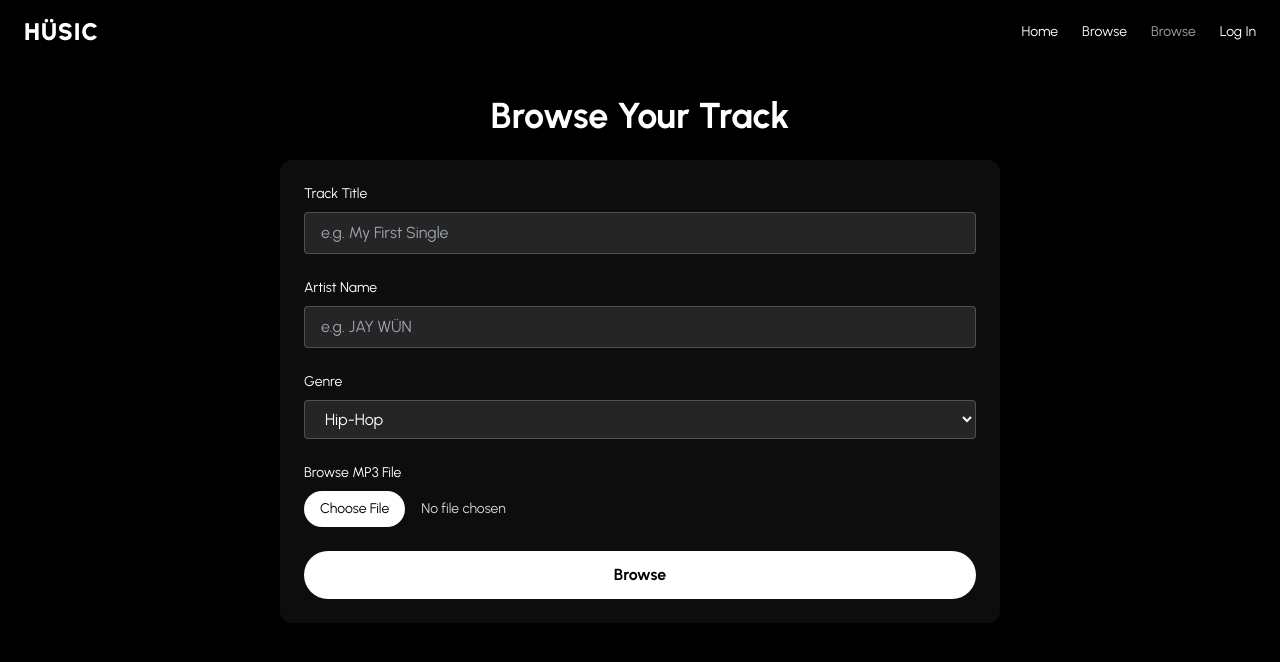
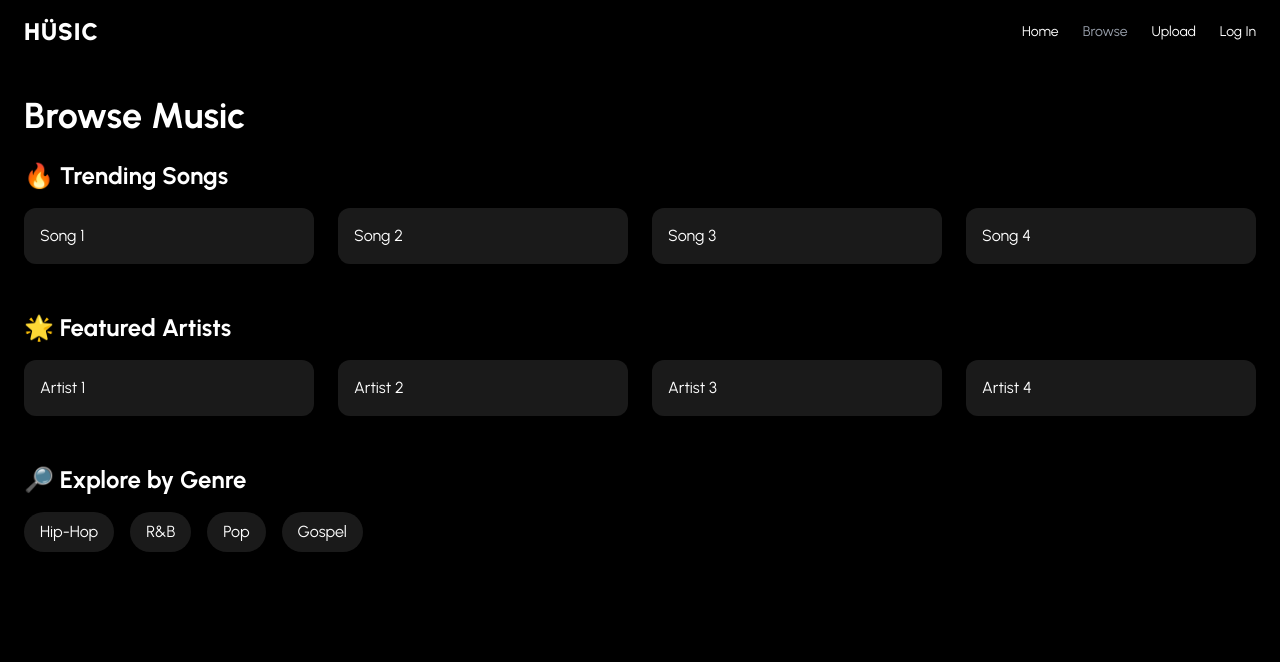
Before and after one commit to talkhausdevs/husic-landing, a plain HTML site: page browse.html in a window 1280 px wide. Drawn offline with nearby package versions, Linux system fonts and the light colour scheme; no server answers.

Commit message:
Add files via upload

```diff
--- a/browse.html
+++ b/browse.html
@@ -18,44 +18,53 @@
     <!-- Navbar -->
     <nav class="flex justify-between items-center px-6 py-4 fixed top-0 left-0 w-full bg-black bg-opacity-80 z-50">
       <div class="text-2xl font-black tracking-wide">HÜSIC</div>
-      <ul class="flex space-x-6 text-sm font-medium">
+      <ul class="flex space-x-6 text-sm font-medium" id="navLinks">
         <li><a href="index.html" class="hover:text-gray-400 transition">Home</a></li>
-        <li><a href="browse.html" class="hover:text-gray-400 transition">Browse</a></li>
-        <li><a href="upload.html" class="text-gray-400">Browse</a></li>
-        <li><a href="login.html" class="hover:text-gray-400 transition">Log In</a></li>
+        <li><a href="browse.html" class="text-gray-400">Browse</a></li>
+        <li><a href="upload.html" class="hover:text-gray-400 transition">Upload</a></li>
+        <li><a href="login.html" id="authLink" class="hover:text-gray-400 transition">Log In</a></li>
       </ul>
     </nav>
 
     <!-- Browse Page Content -->
-    <main class="pt-24 px-6 max-w-3xl mx-auto">
-      <h1 class="text-4xl font-bold mb-6 text-center">Browse Your Track</h1>
-      <form class="space-y-6 bg-white/5 p-6 rounded-xl">
-        <div>
-          <label class="block text-sm mb-2">Track Title</label>
-          <input type="text" class="w-full px-4 py-2 rounded bg-white/10 text-white border border-white/20 focus:outline-none focus:ring-2 focus:ring-white" placeholder="e.g. My First Single" />
+    <main class="pt-24 px-6">
+      <h1 class="text-4xl font-bold mb-6">Browse Music</h1>
+
+      <!-- Trending Section -->
+      <section class="mb-12">
+        <h2 class="text-2xl font-semibold mb-4">🔥 Trending Songs</h2>
+        <div class="grid grid-cols-2 md:grid-cols-4 gap-6">
+          <div class="bg-white/10 p-4 rounded-xl hover:bg-white/20 transition">Song 1</div>
+          <div class="bg-white/10 p-4 rounded-xl hover:bg-white/20 transition">Song 2</div>
+          <div class="bg-white/10 p-4 rounded-xl hover:bg-white/20 transition">Song 3</div>
+          <div class="bg-white/10 p-4 rounded-xl hover:bg-white/20 transition">Song 4</div>
         </div>
-        <div>
-          <label class="block text-sm mb-2">Artist Name</label>
-          <input type="text" class="w-full px-4 py-2 rounded bg-white/10 text-white border border-white/20 focus:outline-none focus:ring-2 focus:ring-white" placeholder="e.g. JAY WÜN" />
+      </section>
+
+      <!-- Featured Artists Section -->
+      <section class="mb-12">
+        <h2 class="text-2xl font-semibold mb-4">🌟 Featured Artists</h2>
+        <div class="grid grid-cols-2 md:grid-cols-4 gap-6">
+          <div class="bg-white/10 p-4 rounded-xl hover:bg-white/20 transition">Artist 1</div>
+          <div class="bg-white/10 p-4 rounded-xl hover:bg-white/20 transition">Artist 2</div>
+          <div class="bg-white/10 p-4 rounded-xl hover:bg-white/20 transition">Artist 3</div>
+          <div class="bg-white/10 p-4 rounded-xl hover:bg-white/20 transition">Artist 4</div>
         </div>
-        <div>
-          <label class="block text-sm mb-2">Genre</label>
-          <select class="w-full px-4 py-2 rounded bg-white/10 text-white border border-white/20 focus:outline-none focus:ring-2 focus:ring-white">
-            <option>Hip-Hop</option>
-            <option>R&B</option>
-            <option>Pop</option>
-            <option>Gospel</option>
-            <option>Other</option>
-          </select>
+      </section>
+
+      <!-- Genres Section -->
+      <section class="mb-20">
+        <h2 class="text-2xl font-semibold mb-4">🔎 Explore by Genre</h2>
+        <div class="flex flex-wrap gap-4">
+          <span class="bg-white/10 px-4 py-2 rounded-full hover:bg-white/20 transition cursor-pointer">Hip-Hop</span>
+          <span class="bg-white/10 px-4 py-2 rounded-full hover:bg-white/20 transition cursor-pointer">R&B</span>
+          <span class="bg-white/10 px-4 py-2 rounded-full hover:bg-white/20 transition cursor-pointer">Pop</span>
+          <span class="bg-white/10 px-4 py-2 rounded-full hover:bg-white/20 transition cursor-pointer">Gospel</span>
         </div>
-        <div>
-          <label class="block text-sm mb-2">Browse MP3 File</label>
-          <input type="file" class="block w-full text-sm text-gray-300 file:mr-4 file:py-2 file:px-4 file:rounded-full file:border-0 file:bg-white file:text-black hover:file:bg-gray-100" accept="audio/mp3" />
-        </div>
-        <button type="submit" class="w-full bg-white text-black py-3 rounded-full font-semibold hover:bg-gray-200 transition">Browse</button>
-      </form>
+      </section>
     </main>
 
+    <!-- Firebase Auth Guard + Login/Logout Navbar Logic -->
     <script type="module">
       import { initializeApp } from "https://www.gstatic.com/firebasejs/11.6.0/firebase-app.js";
       import { getAuth, onAuthStateChanged, signOut } from "https://www.gstatic.com/firebasejs/11.6.0/firebase-auth.js";
@@ -76,25 +85,23 @@
         const authLink = document.getElementById("authLink");
 
         onAuthStateChanged(auth, (user) => {
-      if (authLink) {
           if (user) {
             authLink.textContent = "Log Out";
             authLink.href = "#";
             authLink.addEventListener("click", async (e) => {
               e.preventDefault();
               await signOut(auth);
-            alert("Logged out successfully.");
+              alert("Logged out.");
               window.location.href = "index.html";
             });
           } else {
             authLink.textContent = "Log In";
             authLink.href = "login.html";
-        }
+            alert("You must be logged in to access this page.");
+            window.location.href = "login.html";
           }
         });
       });
     </script>
-
-<script type="module" src="auth.js"></script>
   </body>
 </html>
```
Lines whose indentation alone changed are shown as unchanged.
